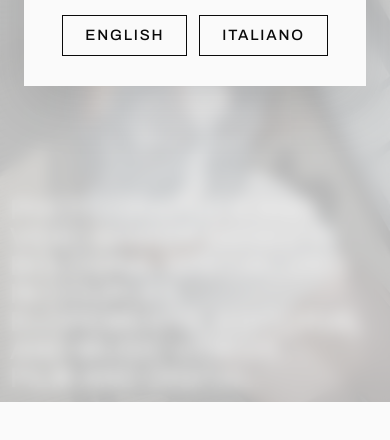
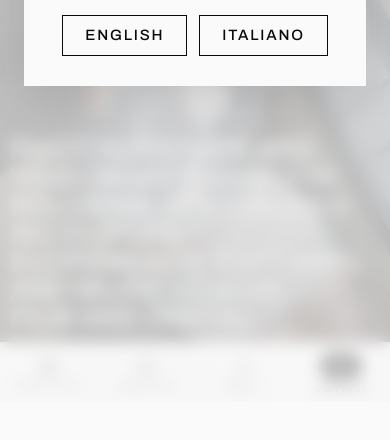
Before and after one commit to denizkreative/denizkreative, a plain HTML site: page index.html in a window 390 px wide. Shown: the part 442-882 px from the top of the page. Before the commit the page ends 844 px from the top, so only its background shows below. Drawn offline with Linux system fonts and the light colour scheme.

Commit message:
Add files via upload

```diff
--- a/index.html
+++ b/index.html
@@ -66,9 +66,10 @@ ul{list-style:none}
 .menu-text.show span{transform:none}
 .infos{width:calc(var(--col)*5 + var(--g)*4);display:flex;justify-content:space-between;height:fit-content}
 @media (max-width:900px){
-  .home-link,.infos,.menu-text{display:none}
+  .home-link,.menu-text,.works,#hSvc,#hAbout,#hIg{display:none}
   .header{justify-content:flex-end}
-  .works{width:fit-content}
+  .infos{width:auto;font-size:13px}
+  .langs{gap:0}
   .logo{height:40px}
 }
 
@@ -171,7 +172,7 @@ ul{list-style:none}
   .top{height:auto}
   .hero-media{width:100%;height:100vh;height:100svh}
   .carousel{display:none}
-  .description{position:fixed;bottom:0;width:100%;mix-blend-mode:normal;color:#fff;text-shadow:0 1px 12px rgba(0,0,0,.55),0 0 2px rgba(0,0,0,.4)}
+  .description{position:fixed;bottom:var(--tabh);width:100%;mix-blend-mode:normal;color:#fff;text-shadow:0 1px 12px rgba(0,0,0,.55),0 0 2px rgba(0,0,0,.4)}
   .home .top::after{content:"";position:absolute;left:0;right:0;bottom:0;height:55%;pointer-events:none;
     background:linear-gradient(to top,rgba(0,0,0,.55),rgba(0,0,0,.25) 45%,transparent)}
   .home .top::before{content:"";position:absolute;left:0;right:0;top:0;height:22%;pointer-events:none;z-index:1;
@@ -303,8 +304,8 @@ ul{list-style:none}
 @media (max-width:900px){
   .about-simple{justify-content:center;padding:90px var(--m) 130px}
   .about-bio{width:100%;margin-left:0;font-size:26px;line-height:1.1}
-  .about-simple{justify-content:flex-start;padding-top:84px}
-  .about-contact{left:var(--m);right:var(--m);flex-direction:column;gap:6px;align-items:flex-start}
+  .about-simple{justify-content:flex-start;padding-top:70px;padding-bottom:calc(150px + var(--tabh))}
+  .about-contact{left:var(--m);right:var(--m);bottom:calc(var(--m) + var(--tabh));flex-direction:column;gap:6px;align-items:flex-start}
   .about-cta{margin:8px 0 0}
 }
 
@@ -421,6 +422,25 @@ ul{list-style:none}
 @media (hover:hover){ .more-work a:hover{opacity:.55} }
 @media (max-width:900px){ .more-work{padding:32px var(--m) 50px} .more-work a{font-size:15px;gap:8px;flex-direction:column;align-items:flex-start} .more-work .mw-next{align-items:flex-end;text-align:right} .more-work .mw-back{flex-direction:column-reverse} }
 
+/* mobile bottom tab bar */
+:root{--tabh:0px}
+.tabbar{display:none}
+@media (max-width:900px){
+  :root{--tabh:calc(60px + env(safe-area-inset-bottom))}
+  body{padding-bottom:var(--tabh)}
+  .tabbar{display:grid;grid-template-columns:repeat(4,1fr);position:fixed;left:0;right:0;bottom:0;z-index:65;
+    height:var(--tabh);padding-bottom:env(safe-area-inset-bottom);background:rgba(250,250,250,.96);
+    backdrop-filter:blur(10px);-webkit-backdrop-filter:blur(10px);border-top:1px solid rgba(0,0,0,.1)}
+  .tabbar a,.tabbar button{display:flex;flex-direction:column;align-items:center;justify-content:center;gap:4px;font-size:10px;letter-spacing:.08em;color:var(--black);opacity:.55}
+  .tabbar .on{opacity:1}
+  .tabbar svg{width:22px;height:22px;stroke:currentColor;fill:none;stroke-width:1.6;stroke-linecap:round;stroke-linejoin:round}
+  .tabbar .tb-contact{opacity:1}
+  .tabbar .tb-contact span.dot{width:42px;height:28px;border-radius:999px;background:var(--black);display:flex;align-items:center;justify-content:center}
+  .tabbar .tb-contact span.dot svg{stroke:var(--white);width:18px;height:18px}
+  .contact-fab,.about-cta,.ft-cta,.svc-cta .cta-btn{display:none!important}
+  .lb-count,.lb-cap{bottom:calc(var(--m) + var(--tabh))}
+}
+
 /* lightbox */
 .lightbox{position:fixed;inset:0;z-index:70;background:var(--black);color:var(--white);display:none}
 .lightbox.open{display:block}
@@ -498,6 +518,12 @@ html.editing .mv-fields{display:flex}
 
 <div class="svc-preview" id="svcPreview"></div>
 <div class="cursor" id="cursor"></div>
+<nav class="tabbar" id="tabbar" aria-label="Main">
+  <a href="#works" data-tab="works"><svg viewBox="0 0 24 24"><rect x="3" y="3" width="7.5" height="7.5" rx="1"/><rect x="13.5" y="3" width="7.5" height="7.5" rx="1"/><rect x="3" y="13.5" width="7.5" height="7.5" rx="1"/><rect x="13.5" y="13.5" width="7.5" height="7.5" rx="1"/></svg><span class="tb-l" data-k="portfolio"></span></a>
+  <a href="#services" data-tab="services"><svg viewBox="0 0 24 24"><path d="M4 7.5h3l1.6-2.3h6.8L17 7.5h3a1 1 0 0 1 1 1V18a1 1 0 0 1-1 1H4a1 1 0 0 1-1-1V8.5a1 1 0 0 1 1-1z"/><circle cx="12" cy="13" r="3.6"/></svg><span class="tb-l" data-k="services"></span></a>
+  <a href="#about" data-tab="about"><svg viewBox="0 0 24 24"><circle cx="12" cy="8.5" r="3.8"/><path d="M4.5 20c1.3-3.8 4.2-5.6 7.5-5.6s6.2 1.8 7.5 5.6"/></svg><span class="tb-l" data-k="about"></span></a>
+  <button class="tb-contact" data-contact=""><span class="dot"><svg viewBox="0 0 24 24"><path d="M4 5h16a1 1 0 0 1 1 1v10a1 1 0 0 1-1 1H9l-4.5 3.5V17H4a1 1 0 0 1-1-1V6a1 1 0 0 1 1-1z"/></svg></span><span class="tb-l" data-k="contact"></span></button>
+</nav>
 <button class="contact-fab" id="contactFab">Contact me</button>
 <div class="contact-sheet" id="contactSheet" aria-hidden="true">
   <div class="cs-box" role="dialog" aria-modal="true">
@@ -678,6 +704,9 @@ function updateChrome(){
   $("#lbPrev").dataset.cursor = L("prev"); $("#lbNext").dataset.cursor = L("next");
   $("#hSvc").innerHTML = linkHTML(L("services")); $("#hAbout").innerHTML = linkHTML(L("about"));
   $("#langSwitch").innerHTML = langSwitchHTML();
+  document.querySelectorAll(".tabbar .tb-l").forEach(el => el.textContent = L(el.dataset.k).toUpperCase());
+  const hh = location.hash.slice(1), onWorks = hh === "works" || CATS.some(c => c.slug === hh);
+  document.querySelectorAll(".tabbar [data-tab]").forEach(a => a.classList.toggle("on", a.dataset.tab === hh || (a.dataset.tab === "works" && onWorks)));
   const cover = heroOf();
   $("#menuImage").innerHTML = media(cover, "", 'id="menuImg"');
   const works = [{ href: "#works", label: L("viewAll"), item: cover }]
@@ -870,7 +899,7 @@ function fitAbout(){
   const box = $(".about-simple"), bio = $(".about-bio"), contact = $(".about-contact");
   if(!box || !bio) return;
   bio.style.fontSize = "";
-  const room = () => box.clientHeight - (isMobile() ? contact.offsetHeight + 120 : 150);
+  const room = () => box.clientHeight - (isMobile() ? contact.offsetHeight + 120 + 60 : 150);
   let px = parseFloat(getComputedStyle(bio).fontSize);
   while(bio.scrollHeight > room() && px > 11){ px -= 1; bio.style.fontSize = px + "px"; }
 }
@@ -921,9 +950,10 @@ function initCarousel(id){
   const size = () => { H = top.clientHeight; cards.forEach(c => c.style.height = H + "px"); };
   size(); addEventListener("resize", size);
   const ro = new ResizeObserver(size); ro.observe(top);
-  const onWheel = e => { if(!$("#lb").classList.contains("open") && !menu.classList.contains("open")) target += e.deltaY; };
+  let userMoved = false;
+  const onWheel = e => { if(!$("#lb").classList.contains("open") && !menu.classList.contains("open")){ target += e.deltaY; userMoved = true; } };
   const onTS = e => { touchY = e.touches[0].clientY; };
-  const onTM = e => { if(touchY != null){ target += (touchY - e.touches[0].clientY) * 1.5; touchY = e.touches[0].clientY; } };
+  const onTM = e => { if(touchY != null){ target += (touchY - e.touches[0].clientY) * 1.5; touchY = e.touches[0].clientY; userMoved = true; } };
   addEventListener("wheel", onWheel, {passive:true});
   addEventListener("touchstart", onTS, {passive:true});
   addEventListener("touchmove", onTM, {passive:true});
@@ -931,12 +961,12 @@ function initCarousel(id){
   (function tick(){
     if(id !== loopId){ removeEventListener("wheel", onWheel); removeEventListener("touchstart", onTS);
       removeEventListener("touchmove", onTM); removeEventListener("resize", size); ro.disconnect(); return; }
-    target += 0.35;
+    const maxT = (N - 1) * H;
+    if(!userMoved && target < maxT) target += 0.35;          // gentle drift until the last section
+    target = Math.max(0, Math.min(maxT, target));             // stop at the first and last section
     cur += (target - cur) * 0.08;
-    const total = N * H;
     cards.forEach((c, i) => {
-      let y = ((i * H - cur) % total + total) % total;
-      if(y > (N - 1) * H) y -= total;
+      const y = i * H - cur;
       c.style.transform = `translate3d(0,${y.toFixed(2)}px,0)`;
       const p = Math.max(-1, Math.min(1, y / H));
       imgs[i].style.transform = `translate3d(0,${(-p * 12).toFixed(2)}%,0) scale(1.2)`;
@@ -1130,7 +1160,7 @@ if(document.fonts) document.fonts.ready.then(() => fitMail());
 /* contact button visibility */
 function updateFab(){
   const h = location.hash.slice(1);
-  const otherVisible = [...document.querySelectorAll("[data-contact]")].some(el => {
+  const otherVisible = [...document.querySelectorAll("[data-contact]:not(.tb-contact)")].some(el => {
     const r = el.getBoundingClientRect(); return r.bottom > 0 && r.top < innerHeight && r.width > 0;
   });
   const nearFooter = otherVisible;
```
